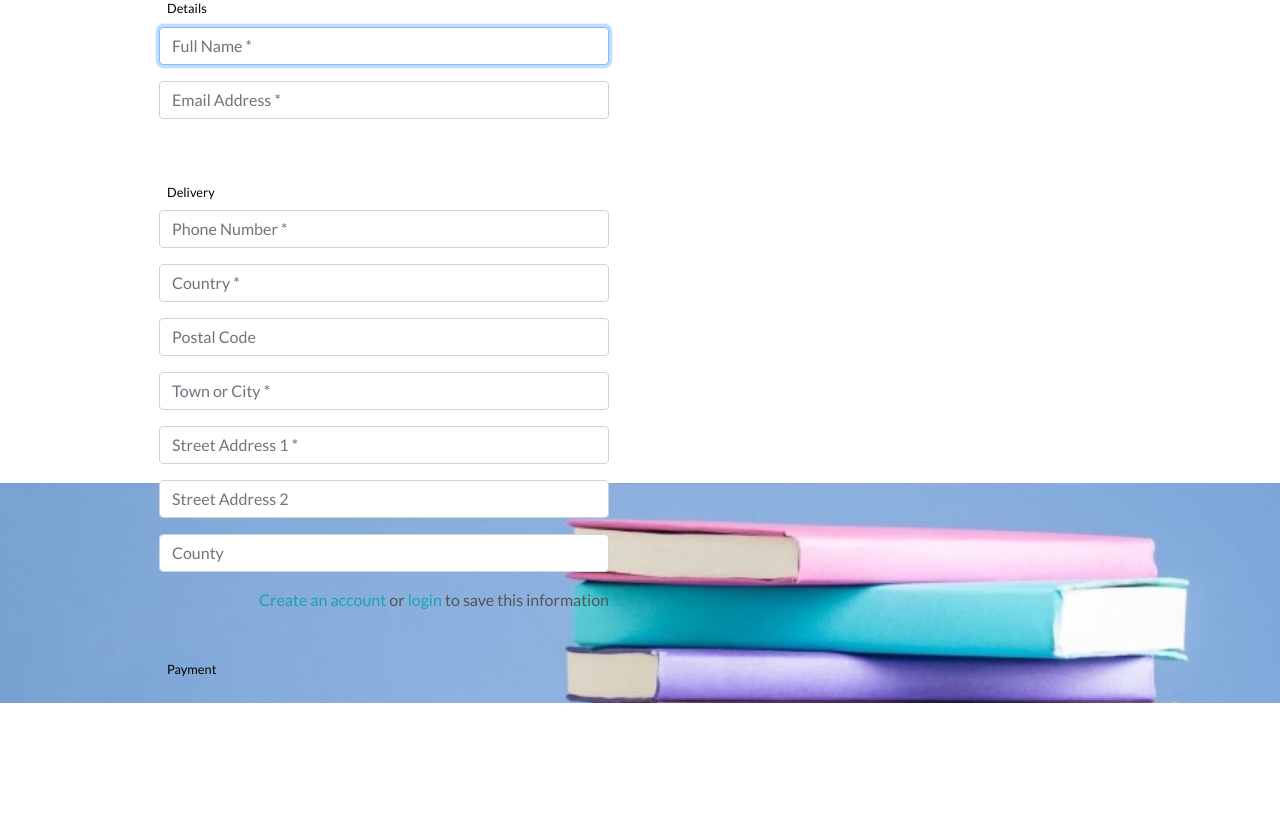
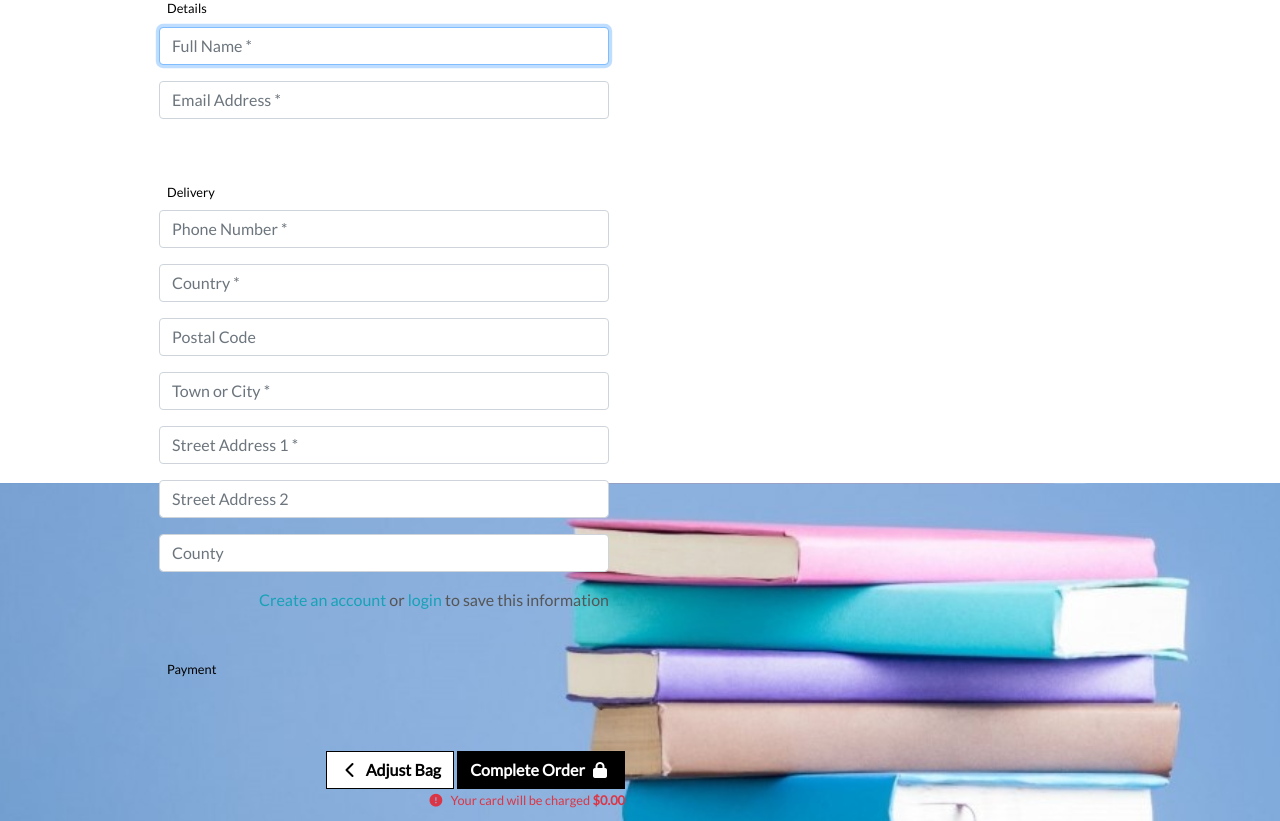
Before and after one commit to Code-Institute-Submissions/waterrot-The-Bookstore_AugResub, a Django app: template checkout/templates/checkout/checkout.html in a window 1280 px wide. Shown: the part 317-1138 px from the top of the page. Before the commit the page ends 1020 px from the top, so only its background shows below. Run offline with Django 3.2, Linux system fonts and the light colour scheme; the template is opened without the code that fills it: values that come from a table or form of the project are taken from there, others are empty; some libraries are stand-ins or nearby versions.

Commit message:
added buttons to go back to back and to continue to payment

```diff
--- a/checkout/templates/checkout/checkout.html
+++ b/checkout/templates/checkout/checkout.html
@@ -65,6 +65,27 @@
                         <!-- Used to display form errors -->
                         <div class="mb-3 text-danger" id="card-errors" role="alert"></div>
                     </fieldset>
+
+                    <div class="submit-button text-right mt-5 mb-2">
+						<a href="{% url 'view_bag' %}" class="btn btn-outline-black rounded-0">
+							<span class="icon">
+								<i class="fas fa-chevron-left"></i>
+							</span>
+							<span class="font-weight-bold">Adjust Bag</span>
+						</a>
+						<button id="submit-button" class="btn btn-black rounded-0">
+							<span class="font-weight-bold">Complete Order</span>
+							<span class="icon">
+								<i class="fas fa-lock"></i>
+							</span>
+						</button>
+						<p class="small text-danger my-0">
+							<span class="icon">
+								<i class="fas fa-exclamation-circle"></i>
+							</span>
+							<span>Your card will be charged <strong>${{ grand_total|floatformat:2 }}</strong></span>
+						</p>
+					</div>
                 </form>
             </div>
         </div>
```
